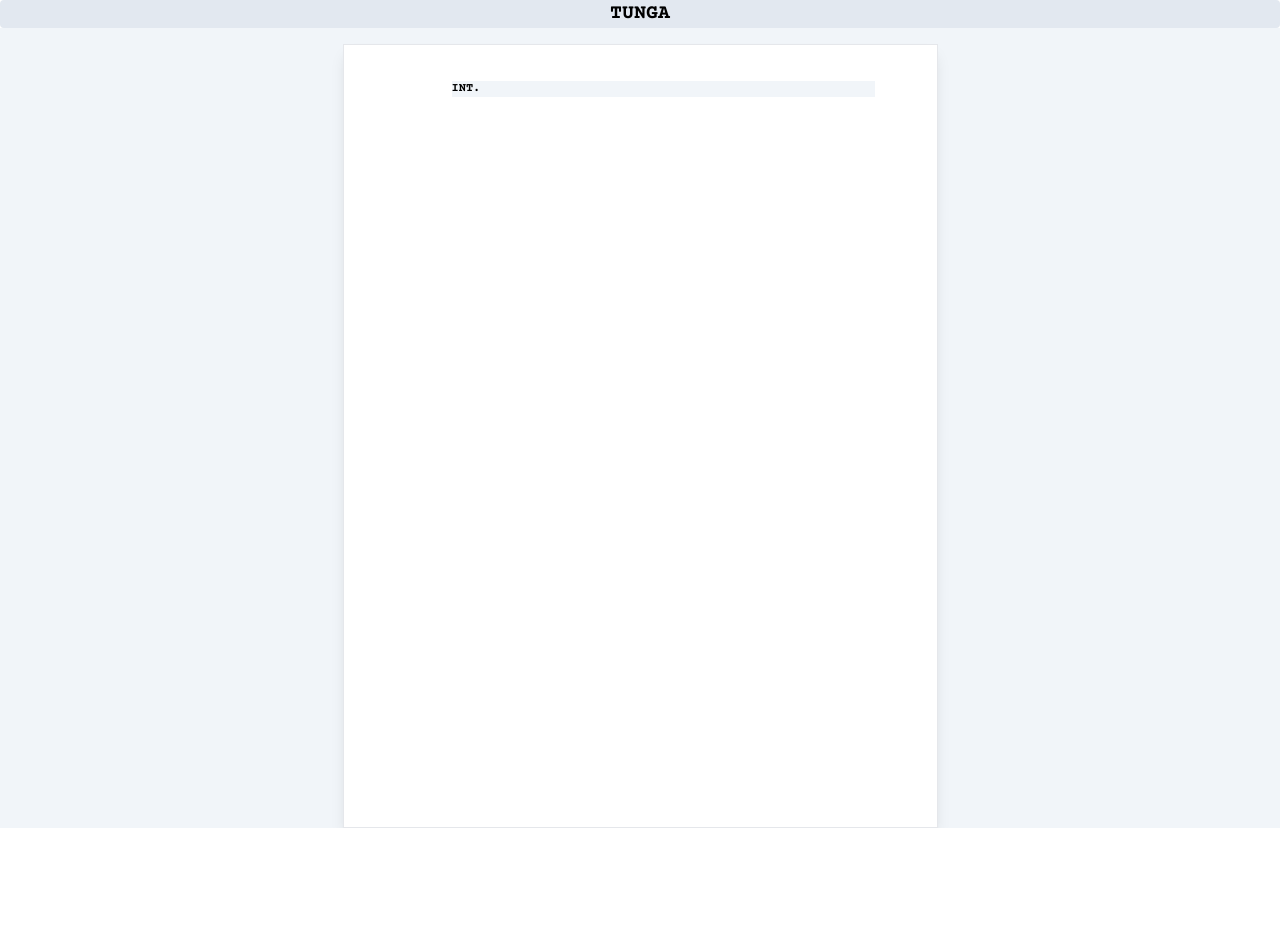
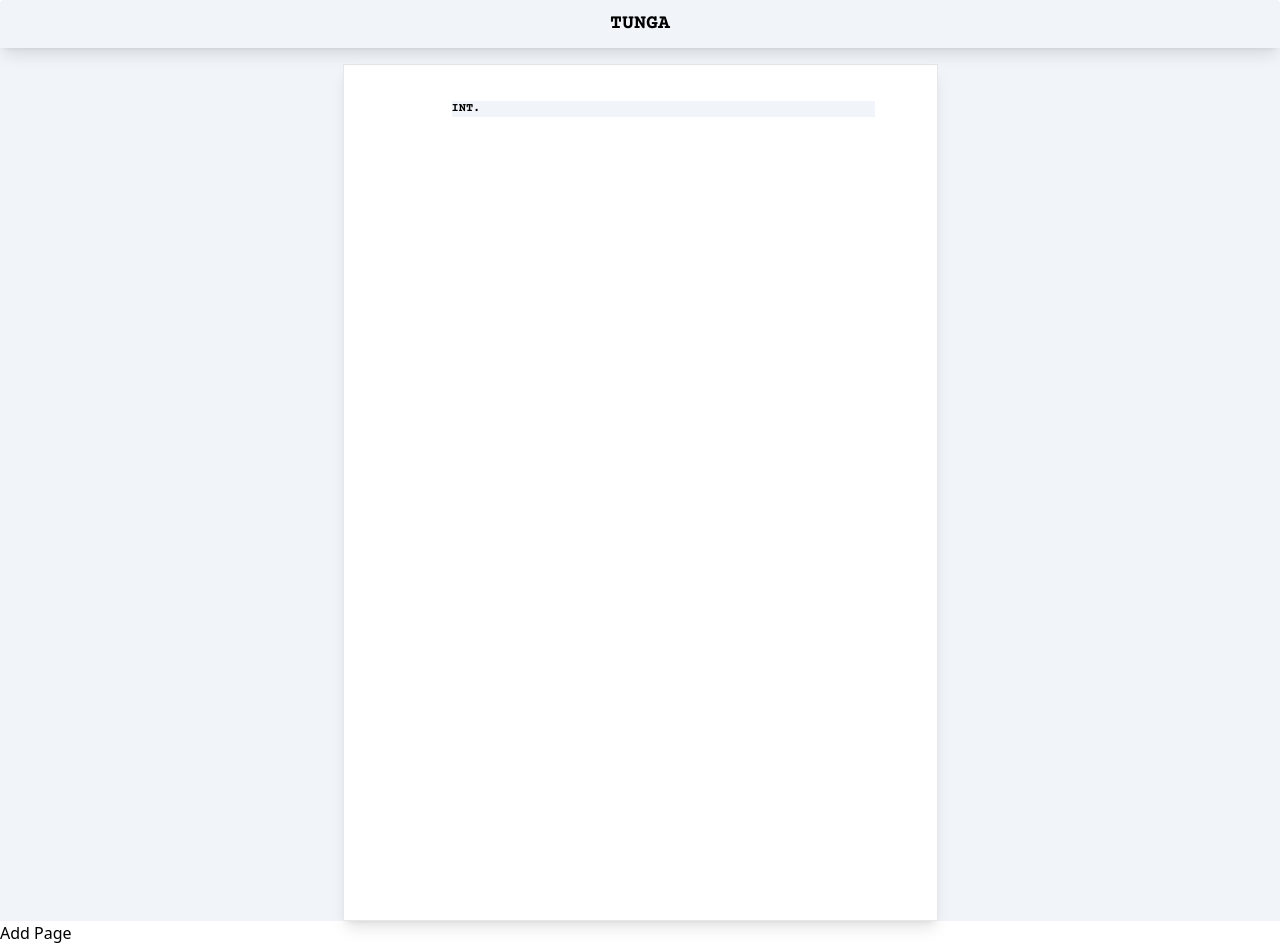
Before and after one commit to akuya-ekorot/tunga, a Next.js app: page / in a window 1280 px wide. Before the commit the page ends 828 px from the top, so only its background shows below. Built offline with nearby package versions, Linux system fonts and the light colour scheme.

Commit message:
feat: add pages

```diff
--- /dev/null
+++ b/src/components/ScreenplayEditor.js
@@ -0,0 +1,115 @@
+import React, { useCallback, useState } from "react";
+import { Editor, Element, Transforms, createEditor } from "slate";
+import { Slate, Editable, withReact } from "slate-react";
+import {
+  ActionBlock,
+  CharacterBlock,
+  DialogueBlock,
+  NoteBlock,
+  ParentheticalsBlock,
+  SceneBlock,
+  SceneDescriptionBlock,
+  TransitionBlock,
+} from "@/components/blocks";
+
+
+export default function ScreenplayEditor() {
+  const [element, setElement] = useState(0);
+  const [editor] = useState(() => withReact(createEditor()));
+  const [value, setValue] = useState([
+    { type: "scene", children: [{ text: "INT. " }] },
+  ]);
+
+  const renderElement = useCallback((props) => {
+    const elements = {
+      action: <ActionBlock {...props} />,
+      character: <CharacterBlock {...props} />,
+      dialogue: <DialogueBlock {...props} />,
+      note: <NoteBlock {...props} />,
+      parentheticals: <ParentheticalsBlock {...props} />,
+      scene: <SceneBlock {...props} />,
+      sceneDescription: <SceneDescriptionBlock {...props} />,
+      transition: <TransitionBlock {...props} />,
+    };
+    return elements[props.element.type];
+  }, []);
+
+  const toggleElements = useCallback(() => {
+    const elements = [
+      "scene",
+      "sceneDescription",
+      "character",
+      "dialogue",
+      "parentheticals",
+      "transition",
+      "note",
+    ];
+    setElement((prev) => {
+      if (prev < elements.length - 1) {
+        return prev + 1;
+      }
+      return 0;
+    });
+    return elements[element];
+  });
+
+  const onKeyDown = (event, editor) => {
+    if (event.key == "Tab") {
+      event.preventDefault();
+      Transforms.setNodes(
+        editor,
+        { type: toggleElements() },
+        {
+          match: (n) => {
+            return Editor.isBlock(editor, n) && Element.isElement(n);
+          },
+        }
+      );
+    }
+
+    if (event.key == "Enter") {
+      event.preventDefault();
+      const { selection } = editor;
+      const [currentNode] = Editor.nodes(editor, { at: selection });
+      const [parent] = Editor.parent(editor, currentNode[0].selection);
+      let type = "";
+
+      switch (parent.type) {
+        case "scene":
+          setElement(1);
+          console.log(element)
+          type = "sceneDescription";
+          break;
+        case "character" :
+          setElement(4);
+          type = "dialogue";
+          break;
+        case "parentheticals":
+          setElement(4);
+          type = "dialogue";
+          break;
+        case "dialogue":
+          type = "character";
+          setElement(4);
+          break;
+        default:
+          type = "sceneDescription";
+      }
+
+      Transforms.insertNodes(editor, {
+        type,
+        children: [{ text: "" }],
+      });
+    }
+  };
+
+  return (
+    <Slate editor={editor} value={value} onChange={setValue}>
+      <Editable
+        className="w-full h-full"
+        renderElement={renderElement}
+        onKeyDown={(event) => onKeyDown(event, editor)}
+      />
+    </Slate>
+  );
+}
--- a/src/components/blocks/Page.jsx
+++ b/src/components/blocks/Page.jsx
@@ -1,9 +1,69 @@
-const Page = (props) => {
+import { useMemo } from "react";
+import { Editable, Slate, withReact } from "slate-react";
+import ScreenplayEditor from "../ScreenplayEditor";
+import { Transforms, createEditor } from "slate";
+
+const initialValue = [
+  {
+    type: "editable-void",
+    children: [{ text: "" }],
+  },
+];
+
+const Page = () => {
+  const editor = useMemo(() => withEditableVoid(withReact(createEditor())), []);
+
   return (
-    <div className="relative w-[612px] h-[792px] break-after-page" {...props.attributes}>
-      {props.children}
+    <Slate editor={editor} value={initialValue}>
+      <Editable renderElement={(props) => <Element {...props} />} />
+      <button onClick={() => insertPageVoid(editor)}>Add Page</button>
+    </Slate>
+  );
+};
+
+const insertPageVoid = (editor) => {
+  const text = { text: "" };
+  const voidNode = {
+    type: "editable-void",
+    children: [text],
+  };
+
+  Transforms.insertNodes(editor, voidNode);
+};
+
+const withEditableVoid = (editor) => {
+  const { isVoid } = editor;
+
+  editor.isVoid = (element) => {
+    return element.type === "editable-void" ? true : isVoid(element);
+  };
+
+  return editor;
+};
+
+const Element = (props) => {
+  const { attributes, children, element } = props;
+
+  switch (element.type) {
+    case "editable-void":
+      return <PageVoid {...props} />;
+    default:
+      return <p {...attributes}>{children}</p>;
+  }
+};
+
+const PageVoid = ({ attributes }) => {
+  return (
+    <div className="w-full font-mono text-xs bg-slate-100 flex flex-col items-center h-full pt-4">
+      <div
+        className="bg-white border shadow-lg w-[595px] h-[857px] pl-[108px] pr-[62px] pb-[84px] pt-[36px]"
+        {...attributes}
+        contentEditable={false}
+      >
+        <ScreenplayEditor />
+      </div>
     </div>
-  )
-}
+  );
+};
 
 export default Page;
--- a/src/pages/_app.js
+++ b/src/pages/_app.js
@@ -1,19 +1,5 @@
 import "@/styles/globals.css";
-import React, { useCallback, useState } from "react";
 import { Courier_Prime } from "next/font/google";
-import { Editor, Element, Transforms, createEditor } from "slate";
-import { Slate, Editable, withReact } from "slate-react";
-import {
-  ActionBlock,
-  CharacterBlock,
-  DialogueBlock,
-  NoteBlock,
-  Page,
-  ParentheticalsBlock,
-  SceneBlock,
-  SceneDescriptionBlock,
-  TransitionBlock,
-} from "@/components/blocks";
 
 const courier = Courier_Prime({
   variable: "--font-courier",
@@ -22,109 +8,9 @@ const courier = Courier_Prime({
 });
 
 export default function App({ Component, pageProps }) {
-  const [element, setElement] = useState(0);
-  const [editor] = useState(() => withReact(createEditor()));
-  const [value, setValue] = useState([
-    { type: "scene", children: [{ text: "INT. " }] },
-  ]);
-
-  const renderElement = useCallback((props) => {
-    const elements = {
-      action: <ActionBlock {...props} />,
-      character: <CharacterBlock {...props} />,
-      dialogue: <DialogueBlock {...props} />,
-      note: <NoteBlock {...props} />,
-      parentheticals: <ParentheticalsBlock {...props} />,
-      scene: <SceneBlock {...props} />,
-      sceneDescription: <SceneDescriptionBlock {...props} />,
-      transition: <TransitionBlock {...props} />,
-    };
-    return elements[props.element.type];
-  }, []);
-
-  const toggleElements = useCallback(() => {
-    const elements = [
-      "scene",
-      "sceneDescription",
-      "character",
-      "dialogue",
-      "parentheticals",
-      "transition",
-      "note",
-    ];
-    setElement((prev) => {
-      if (prev < elements.length - 1) {
-        return prev + 1;
-      }
-      return 0;
-    });
-    return elements[element];
-  });
-
-  const onKeyDown = (event, editor) => {
-    if (event.key == "Tab") {
-      event.preventDefault();
-      Transforms.setNodes(
-        editor,
-        { type: toggleElements() },
-        {
-          match: (n) => {
-            return Editor.isBlock(editor, n) && Element.isElement(n);
-          },
-        }
-      );
-    }
-
-    if (event.key == "Enter") {
-      event.preventDefault();
-      const { selection } = editor;
-      const [currentNode] = Editor.nodes(editor, { at: selection });
-      const [parent] = Editor.parent(editor, currentNode[0].selection);
-      let type = "";
-
-      switch (parent.type) {
-        case "scene":
-          setElement(1);
-          console.log(element)
-          type = "sceneDescription";
-          break;
-        case "character" :
-          setElement(4);
-          type = "dialogue";
-          break;
-        case "parentheticals":
-          setElement(4);
-          type = "dialogue";
-          break;
-        case "dialogue":
-          type = "character";
-          setElement(4);
-          break;
-        default:
-          type = "sceneDescription";
-      }
-
-      Transforms.insertNodes(editor, {
-        type,
-        children: [{ text: "" }],
-      });
-    }
-  };
-
   return (
-    <Slate editor={editor} value={value} onChange={setValue}>
-      <div
-        className={`h-screen w-screen flex flex-col ${courier.variable} font-mono text-xs`}
-      >
-        <Component {...pageProps} />
-        <div className="w-full bg-slate-100 flex flex-col items-center h-full pt-4">
-          <Editable
-            className="bg-white border shadow-lg w-[595px] h-[857px] pl-[108px] pr-[62px] pb-[84px] pt-[36px]"
-            renderElement={renderElement}
-            onKeyDown={(event) => onKeyDown(event, editor)}
-          />
-        </div>
-      </div>
-    </Slate>
+    <div className={`${courier.variable}`}>
+      <Component {...pageProps} />
+    </div>
   );
 }
--- a/src/pages/index.js
+++ b/src/pages/index.js
@@ -1,9 +1,18 @@
+import { Page } from "@/components/blocks";
+
 export default function Home() {
+  return <Navigation />;
+}
+
+const Navigation = () => {
   return (
-    <nav className="w-full h-12 bg-slate-200 flex justify-center items-center rounded">
-      <div>
-        <p className="text-xl font-bold">TUNGA</p>
-      </div>
-    </nav>
+    <>
+      <nav className="w-full z-10 h-12 shadow-lg sticky top-0 bg-slate-100 shadow-lg font-mono flex justify-center items-center rounded">
+        <div>
+          <p className="text-xl font-bold">TUNGA</p>
+        </div>
+      </nav>
+     <Page />
+    </>
   );
-}
+};
```
